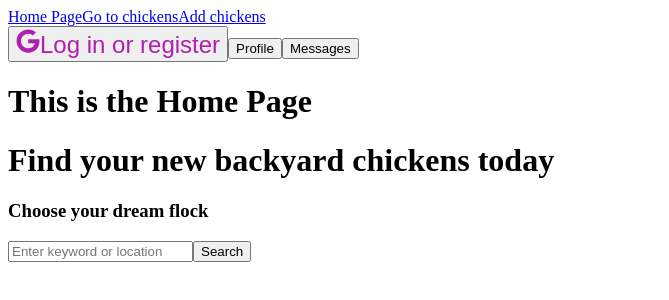
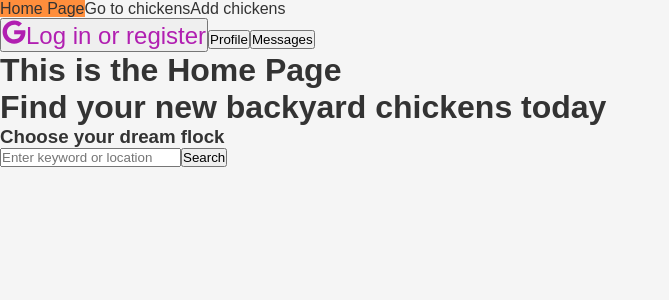
Before and after one commit to agnesnora/find-your-chicken, a Next.js app: page / in a window 1280 px wide. Shown: the top 300 px of the page, without its empty margins (0-669 px from the left). Built offline with nearby package versions, Linux system fonts and the light colour scheme.

Commit message:
active links

```diff
--- a/app/layout.jsx
+++ b/app/layout.jsx
@@ -1,3 +1,4 @@
+import "../styles/globals.scss";
 import React from "react";
 import Navbar from "@/components/Navbar";
 import HomePageHero from "@/components/HomePageHero";
--- a/components/Navbar.jsx
+++ b/components/Navbar.jsx
@@ -6,10 +6,12 @@ import { FaGoogle } from "react-icons/fa";
 import { FiMenu } from "react-icons/fi";
 import { useState } from "react";
 import useWindowSize from "@/hooks/useWindowSize";
+import { usePathname } from "next/navigation";
 
 const Navbar = () => {
   const { width } = useWindowSize();
   const [isMobileMenuOn, setIsMobileMenuOn] = useState(false);
+  const pathname = usePathname();
 
   //Close the mobile menu if window width is >700
 
@@ -30,9 +32,21 @@ const Navbar = () => {
       {width < 700 && isMobileMenuOn && (
         <div className={styles.mobileMenu}>
           {" "}
-          <Link href="/">Home Page</Link>
-          <Link href="/chickens">Go to chickens</Link>
-          <Link href="/chickens/add">Add chickens</Link>
+          <Link className={pathname == "/" ? styles.active : ""} href="/">
+            Home Page
+          </Link>
+          <Link
+            className={pathname == "/chickens" ? styles.active : ""}
+            href="/chickens"
+          >
+            Go to chickens
+          </Link>
+          <Link
+            className={pathname == "/chickens/add" ? styles.active : ""}
+            href="/chickens/add"
+          >
+            Add chickens
+          </Link>
         </div>
       )}
       {/* Wide screen menu */}
@@ -40,9 +54,21 @@ const Navbar = () => {
       {width > 700 && (
         <div className={styles.mainMenu}>
           {" "}
-          <Link href="/">Home Page</Link>
-          <Link href="/chickens">Go to chickens</Link>
-          <Link href="/chickens/add">Add chickens</Link>
+          <Link className={pathname == "/" ? styles.active : ""} href="/">
+            Home Page
+          </Link>
+          <Link
+            className={pathname == "/chickens" ? styles.active : ""}
+            href="/chickens"
+          >
+            Go to chickens
+          </Link>
+          <Link
+            className={pathname == "/chickens/add" ? styles.active : ""}
+            href="/chickens/add"
+          >
+            Add chickens
+          </Link>
         </div>
       )}
 
--- a/styles/Navbar.module.scss
+++ b/styles/Navbar.module.scss
@@ -8,3 +8,7 @@
   color: #b11fb1;
   font-size: 24px;
 }
+
+.active {
+  background-color: #ff8e3c;
+}
--- /dev/null
+++ b/styles/globals.scss
@@ -0,0 +1,23 @@
+* {
+  margin: 0;
+  padding: 0;
+  box-sizing: border-box;
+}
+
+body {
+  font-family: Arial, sans-serif;
+  background-color: #f5f5f5;
+  color: #333;
+}
+
+a {
+  text-decoration: none;
+  color: inherit;
+}
+
+ul,
+li {
+  list-style: none;
+  margin: 0;
+  padding: 0;
+}
```
